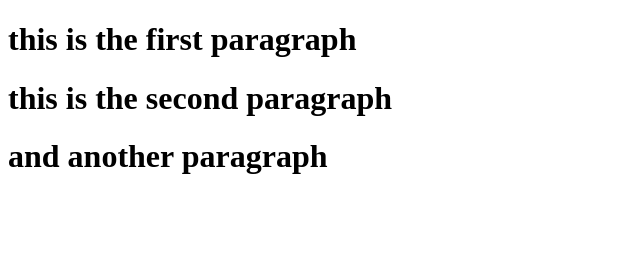
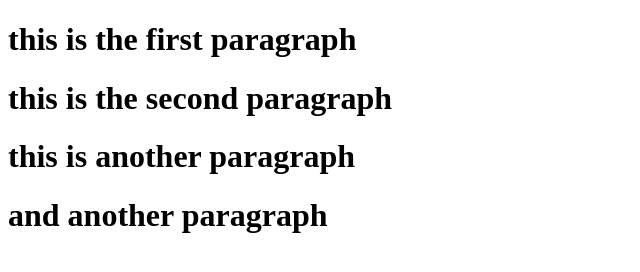
Before and after one commit to Okiki-omisande/learning-git, a plain HTML site: page index.html in a window 1280 px wide. Shown: the whole page, without its empty margins (0-640 px from the left). Drawn offline with Linux system fonts and the light colour scheme.

Commit message:
added another paragraph

```diff
--- a/index.html
+++ b/index.html
@@ -6,6 +6,7 @@
 <body>
 <h1>this is the first paragraph</h1>
 <h1>this is the second paragraph</h1>
+<h1>this is another paragraph</h1>
 <h1>and another paragraph</h1>
 </body>
 </html>
```
